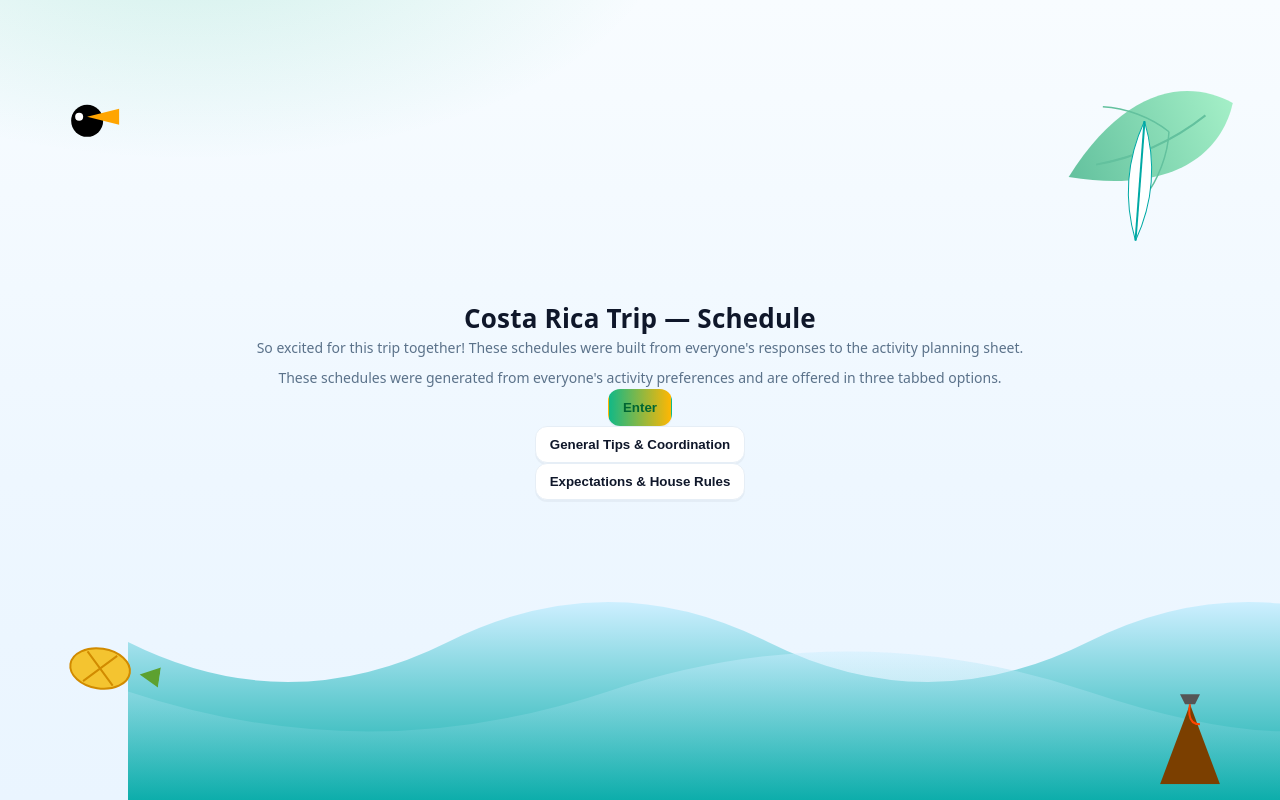
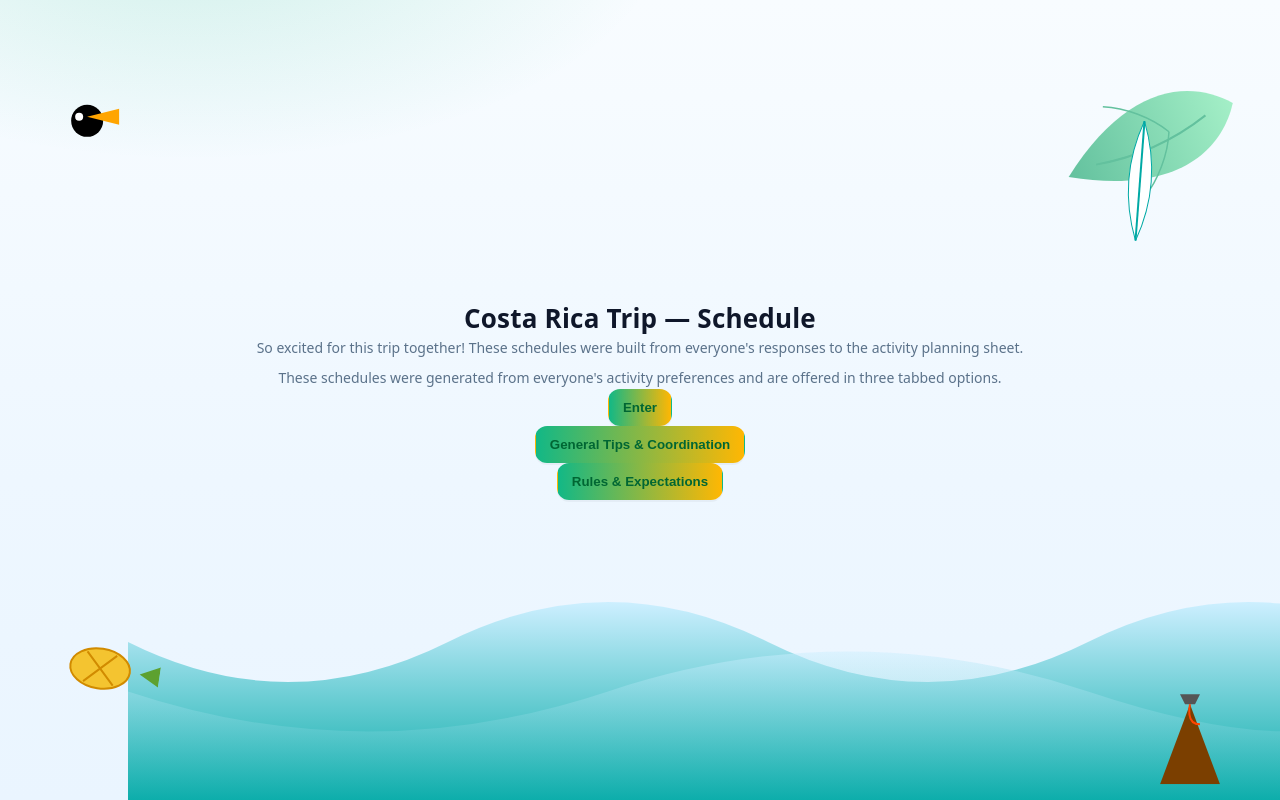
Before and after one commit to vibrantantelope/costa-rica, a React (Vite) app: page / in a window 1280 px wide. Built offline with nearby package versions, Linux system fonts and the light colour scheme.

Commit message:
feat: emphasize navigation buttons

```diff
--- a/src/components/LandingPage.jsx
+++ b/src/components/LandingPage.jsx
@@ -13,8 +13,8 @@ export default function LandingPage({ onEnter, onShowTips, onShowRules }) {
           These schedules were generated from everyone's activity preferences and are offered in three tabbed options.
         </p>
         <button className="btn btn--primary" onClick={onEnter}>Enter</button>
-        <button className="btn" onClick={onShowTips}>General Tips & Coordination</button>
-        <button className="btn" onClick={onShowRules}>Expectations & House Rules</button>
+        <button className="btn btn--primary" onClick={onShowTips}>General Tips & Coordination</button>
+        <button className="btn btn--primary" onClick={onShowRules}>Rules & Expectations</button>
       </div>
     </>
   );
```
